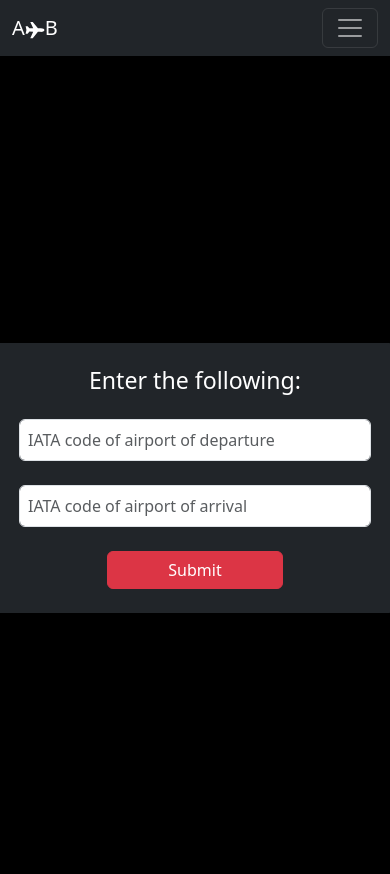
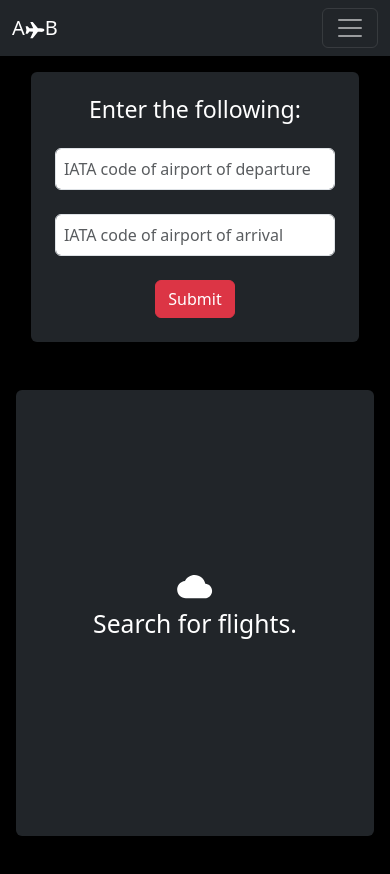
Before and after one commit to tam1444AH/A2B2.0, a React (Vite) app in the folder client/: page / in a window 390 px wide. Shown: the top 874 px of the page. Built offline with nearby package versions, Linux system fonts and the light colour scheme.

Commit message:
Added FlightsBox, responsivness WIP.

```diff
--- a/client/package.json
+++ b/client/package.json
@@ -15,7 +15,7 @@
     "react": "^18.3.1",
     "react-bootstrap": "^2.10.6",
     "react-dom": "^18.3.1",
-    "react-icons": "^5.3.0",
+    "react-icons": "^5.4.0",
     "react-router-dom": "^7.0.1"
   },
   "devDependencies": {
--- /dev/null
+++ b/client/src/components/FlightsBox.jsx
@@ -0,0 +1,16 @@
+import React from 'react'
+import Card from 'react-bootstrap/Card'
+import { IoMdCloud } from "react-icons/io";
+
+const FlightsBox = () => {
+  return (
+    <Card.Body className='container-sm d-flex bg-dark m-5 text-center rounded align-items-center justify-content-center'>
+        <div className='text-center'>
+            <IoMdCloud className='display-3'/>
+            <p className='fs-2'>Search for flights.</p>
+        </div>
+    </Card.Body>
+  )
+}
+
+export default FlightsBox
--- a/client/src/components/IATAForm.jsx
+++ b/client/src/components/IATAForm.jsx
@@ -1,35 +1,40 @@
-import React from 'react'
-import Form from 'react-bootstrap/Form'
-import Button from 'react-bootstrap/Button'
+import React from 'react';
+import Form from 'react-bootstrap/Form';
+import Button from 'react-bootstrap/Button';
+import Container from 'react-bootstrap/Container';
+import Row from 'react-bootstrap/Row';
+import Col from 'react-bootstrap/Col';
 
 const IATAForm = () => {
   return (
-    <Form className="p-4 bg-dark rounded d-flex flex-column align-items-center" style={{ width: '400px' }}>
+    <Row className="w-100 d-flex justify-content-center">
+      <Col xs={11} sm={8} md={6} lg={4} className="p-4 bg-dark rounded">
+        <Form>
           <Form.Group>
             <h3 className="text-center mb-4 text-white">Enter the following:</h3>
           </Form.Group>
-      <Form.Group className="mb-4 w-100" controlId="formGroupEmail">
+          <Form.Group className="mb-4" controlId="formGroupDeparture">
             <Form.Control
               type="text"
               placeholder="IATA code of airport of departure"
               className="p-2"
             />
           </Form.Group>
-      <Form.Group className="mb-4 w-100" controlId="formGroupPassword">
+          <Form.Group className="mb-4" controlId="formGroupArrival">
             <Form.Control
               type="text"
               placeholder="IATA code of airport of arrival"
               className="p-2"
             />
           </Form.Group>
-      <Button
-        variant="danger"
-        type="submit"
-        className="w-50"
-      >
+          <div className="d-flex justify-content-center">
+            <Button variant="danger" type="submit">
               Submit
             </Button>
+          </div>
         </Form>
+      </Col>
+    </Row>
   );
 };
 
--- a/client/src/pages/Homepage.jsx
+++ b/client/src/pages/Homepage.jsx
@@ -1,10 +1,12 @@
 import React from 'react'
 import IATAForm from '../components/IATAForm'
+import FlightsBox from '../components/FlightsBox'
 
 const Homepage = () => {
   return (
-    <div className='d-flex flex-column justify-content-center align-items-center vh-100 bg-black text-white'>
+    <div className='d-flex flex-column justify-content-center align-items-center vh-100 bg-black text-white p-3'>
       <IATAForm />
+      <FlightsBox />
     </div>
   )
 }
```
Also changed, not shown: 1 other file (tests, documents, lock files or other folders). Lines whose indentation alone changed are shown as unchanged.
